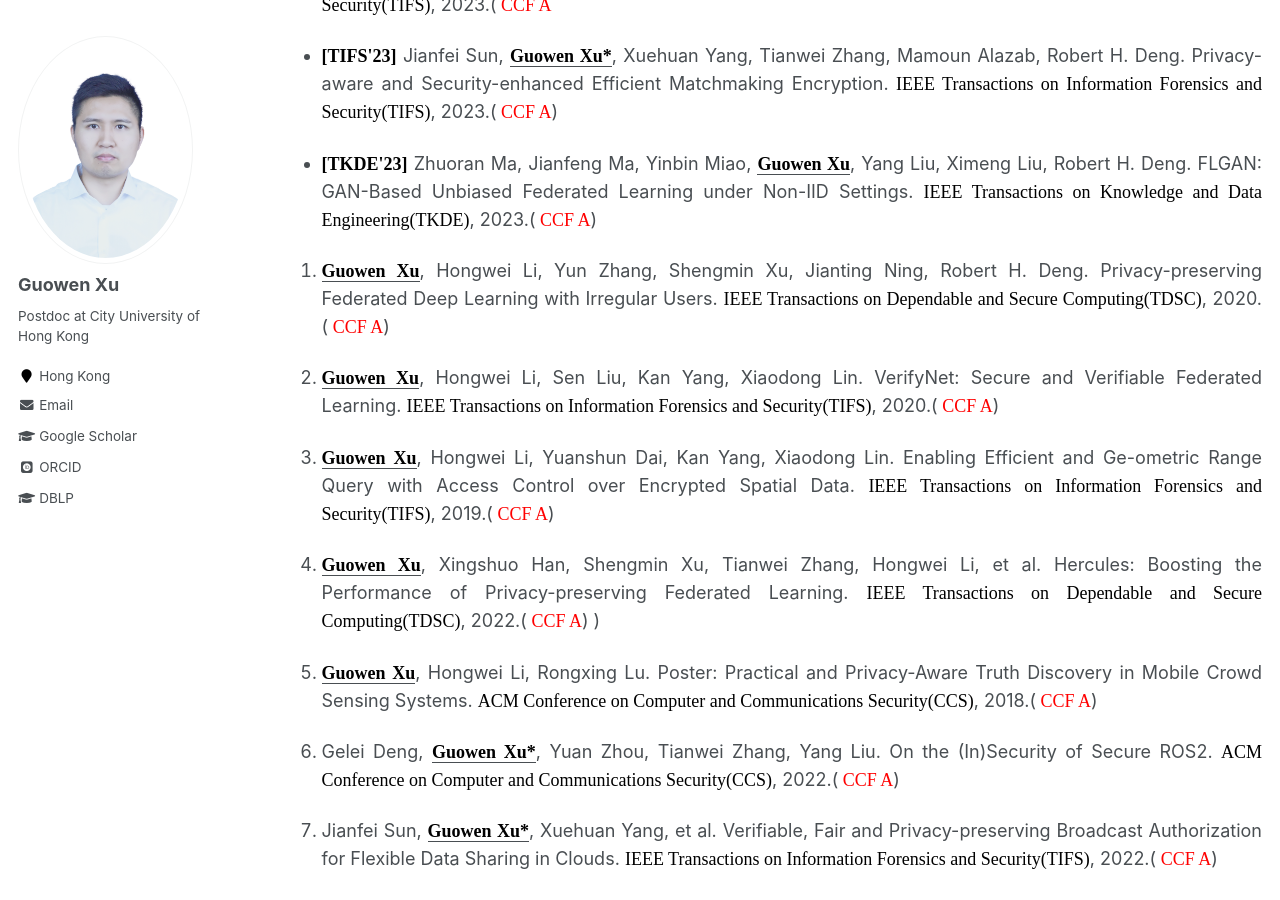
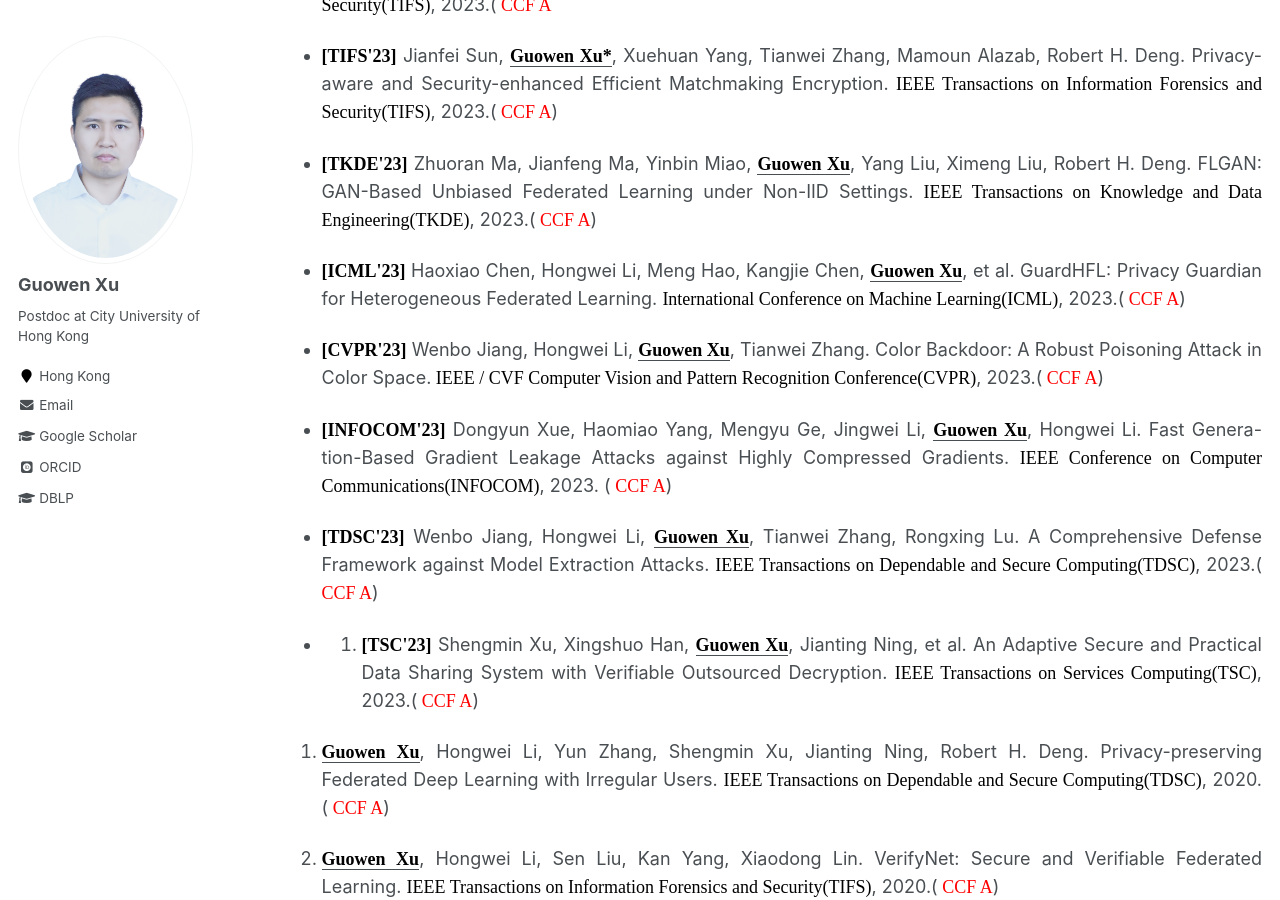
Before and after one commit to Guowen-xu/guowen-xu.github.io, a Jekyll site: the page built from _pages/publications.md, in a window 1280 px wide and 900 px high, scrolled down 888 px. Built offline with Jekyll 4.4.1, drawn with Linux system fonts in a browser that asks for light colours; some web fonts are replaced; some of the changed text lies outside the part shown.

Commit message:
Update publications.md

```diff
--- a/_pages/publications.md
+++ b/_pages/publications.md
@@ -30,6 +30,16 @@ You can find my articles on my [Google Scholar](https://scholar.google.com.hk/ci
 
 * <p align="justify">  <b><font face="Times New Roman" color=black size=4> [TKDE'23]</font></b> Zhuoran Ma, Jianfeng Ma, Yinbin Miao, <u><b><font face="Times New Roman" color=black size=4> Guowen Xu</font></b></u>, Yang Liu, Ximeng Liu, Robert H. Deng. FLGAN: GAN-Based Unbiased Federated Learning under Non-IID Settings. <font face="Times New Roman" color=black size=4> IEEE Transactions on Knowledge and Data Engineering(TKDE)</font>, 2023.(<font face="Times New Roman" color=red size=4> CCF A</font>)
 
+* <p align="justify"> <b><font face="Times New Roman" color=black size=4> [ICML'23]</font></b> Haoxiao Chen, Hongwei Li, Meng Hao, Kangjie Chen, <u><b><font face="Times New Roman" color=black size=4> Guowen Xu</font></b></u>, et al. GuardHFL: Privacy Guardian for Heterogeneous Federated Learning. <font face="Times New Roman" color=black size=4> International Conference on Machine Learning(ICML)</font>, 2023.(<font face="Times New Roman" color=red size=4> CCF A</font>)
+
+*  <p align="justify"> <b><font face="Times New Roman" color=black size=4> [CVPR'23]</font></b> Wenbo Jiang, Hongwei Li, <u><b><font face="Times New Roman" color=black size=4> Guowen Xu</font></b></u>, Tianwei Zhang. Color Backdoor: A Robust Poisoning Attack in Color Space.<font face="Times New Roman" color=black size=4> IEEE / CVF Computer Vision and Pattern Recognition Conference(CVPR)</font>, 2023.(<font face="Times New Roman" color=red size=4> CCF A</font>)
+
+* <p align="justify">  <b><font face="Times New Roman" color=black size=4> [INFOCOM'23]</font></b> Dongyun Xue, Haomiao Yang, Mengyu Ge, Jingwei Li, <u><b><font face="Times New Roman" color=black size=4> Guowen Xu</font></b></u>, Hongwei Li. Fast Genera-tion-Based Gradient Leakage Attacks against Highly Compressed Gradients.  <font face="Times New Roman" color=black size=4> IEEE Conference on Computer Communications(INFOCOM)</font>, 2023. (<font face="Times New Roman" color=red size=4> CCF A</font>)
+
+*  <p align="justify"> <b><font face="Times New Roman" color=black size=4> [TDSC'23]</font></b> Wenbo Jiang, Hongwei Li, <u><b><font face="Times New Roman" color=black size=4> Guowen Xu</font></b></u>, Tianwei Zhang, Rongxing Lu. A Comprehensive Defense Framework against Model Extraction Attacks. <font face="Times New Roman" color=black size=4> IEEE Transactions on Dependable and Secure Computing(TDSC)</font>, 2023.(<font face="Times New Roman" color=red size=4> CCF A</font>)
+
+* 2. <p align="justify">  <b><font face="Times New Roman" color=black size=4> [TSC'23]</font></b> Shengmin Xu, Xingshuo Han, <u><b><font face="Times New Roman" color=black size=4> Guowen Xu</font></b></u>, Jianting Ning, et al. An Adaptive Secure and Practical Data Sharing System with Verifiable Outsourced Decryption. <font face="Times New Roman" color=black size=4> IEEE Transactions on Services Computing(TSC)</font>, 2023.(<font face="Times New Roman" color=red size=4> CCF A</font>)
+
 
 5. <p align="justify"> <u><b><font face="Times New Roman" color=black size=4> Guowen Xu</font></b></u>,  Hongwei Li, Yun Zhang, Shengmin Xu, Jianting Ning, Robert H. Deng. Privacy-preserving Federated Deep Learning with Irregular Users. <font face="Times New Roman" color=black size=4> IEEE Transactions on Dependable and Secure Computing(TDSC)</font>, 2020. (<font face="Times New Roman" color=red size=4> CCF A</font>)
 
@@ -61,17 +71,17 @@ You can find my articles on my [Google Scholar](https://scholar.google.com.hk/ci
 
 # Co-author paper
 1. <p align="justify">Xingshuo Han, <u><b><font face="Times New Roman" color=black size=4> Guowen Xu</font></b></u>, Yuan Zhou, Xuehuan Yang, Jiwei Li, Tianwei Zhang. Physical Backdoor Attacks to Lane Detection Systems in Autonomous Driving.  <font face="Times New Roman" color=black size=4>ACM International Conference on Multimedia(MM)</font>, 2022.(<font face="Times New Roman" color=red size=4> CCF A</font>)
-2. <p align="justify">Shengmin Xu, Xingshuo Han, <u><b><font face="Times New Roman" color=black size=4> Guowen Xu</font></b></u>, Jianting Ning, et al. An Adaptive Secure and Practical Data Sharing System with Verifiable Outsourced Decryption. <font face="Times New Roman" color=black size=4> IEEE Transactions on Services Computing(TSC)</font>, 2023.(<font face="Times New Roman" color=red size=4> CCF A</font>)
-3. <p align="justify">Wenbo Jiang, Hongwei Li, <u><b><font face="Times New Roman" color=black size=4> Guowen Xu</font></b></u>, Tianwei Zhang, Rongxing Lu. A Comprehensive Defense Framework against Model Extraction Attacks. <font face="Times New Roman" color=black size=4> IEEE Transactions on Dependable and Secure Computing(TDSC)</font>, 2023.(<font face="Times New Roman" color=red size=4> CCF A</font>)
-4.  <p align="justify">Wenbo Jiang, Hongwei Li, <u><b><font face="Times New Roman" color=black size=4> Guowen Xu</font></b></u>, Tianwei Zhang. Color Backdoor: A Robust Poisoning Attack in Color Space.<font face="Times New Roman" color=black size=4> IEEE / CVF Computer Vision and Pattern Recognition Conference(CVPR)</font>, 2023.(<font face="Times New Roman" color=red size=4> CCF A</font>)
+
+
+
 5.  <p align="justify">Xiaoyuan Liu, Hongwei Li, <u><b><font face="Times New Roman" color=black size=4> Guowen Xu</font></b></u>, Zongqi Chen, Xiaoming Huang, and Rongxing Lu. Privacy-Enhanced Federated Learning against Poisoning Adversaries. <font face="Times New Roman" color=black size=4> IEEE Transactions on Information Forensics and Security(TIFS)</font>, 2021.(<font face="Times New Roman" color=red size=4> CCF A</font>)
 6.
 
 8. <p align="justify">Wenbo Jiang, Tianwei Zhang, Han Qiu, Hongwei Li, <u><b><font face="Times New Roman" color=black size=4> Guowen Xu</font></b></u>, Incremental Learning, Incremental Backdoor Threats. <font face="Times New Roman" color=black size=4> IEEE Transactions on Dependable and Secure Computing(TDSC)</font>, 2022.(<font face="Times New Roman" color=red size=4> CCF A</font>)
 9. <p align="justify">Shengmin Xu, Jianting Ning, Xinyi Huang, Yingjiu Li,<u><b><font face="Times New Roman" color=black size=4> Guowen Xu</font></b></u>. Untouchable Once Revoking: A Practical and Secure Dynamic EHR Sharing System via Cloud. <font face="Times New Roman" color=black size=4> IEEE Transactions on Dependable and Secure Computing(TDSC)</font>, 2021.(<font face="Times New Roman" color=red size=4> CCF A</font>)
 10. <p align="justify">Meng Hao, Hongwei Li, Hanxiao Chen, Pengzhi Xing, <u><b><font face="Times New Roman" color=black size=4> Guowen Xu</font></b></u>, et al. Iron: Private Inference on Transformers.  <font face="Times New Roman" color=black size=4>  Annual Conference on Neural Information Processing Systems (NeurIPS)</font>. 2022.(<font face="Times New Roman" color=red size=4> CCF A</font>)
-11. <p align="justify">Haoxiao Chen, Hongwei Li, Meng Hao, Kangjie Chen, <u><b><font face="Times New Roman" color=black size=4> Guowen Xu</font></b></u>, et al. GuardHFL: Privacy Guardian for Heterogeneous Federated Learning. <font face="Times New Roman" color=black size=4> International Conference on Machine Learning(ICML)</font>, 2023.(<font face="Times New Roman" color=red size=4> CCF A</font>)
-12. <p align="justify">Dongyun Xue, Haomiao Yang, Mengyu Ge, Jingwei Li, <u><b><font face="Times New Roman" color=black size=4> Guowen Xu</font></b></u>, Hongwei Li. Fast Genera-tion-Based Gradient Leakage Attacks against Highly Compressed Gradients.  <font face="Times New Roman" color=black size=4> IEEE Conference on Computer Communications(INFOCOM)</font>, 2023. (<font face="Times New Roman" color=red size=4> CCF A</font>)
+
+
 13. <p align="justify">Shengmin Xu, Jianting Ning, Yingjiu Li, Yinghui Zhang, <u><b><font face="Times New Roman" color=black size=4> Guowen Xu</font></b></u>, et al. A Secure EMR Sharing System with Tamper Resistance and Expressive Access Control. <font face="Times New Roman" color=black size=4> IEEE Transactions on Dependable and Secure Computing(TDSC)</font>, 2021.(<font face="Times New Roman" color=red size=4> CCF A</font>)
 14. <p align="justify">Shengmin Xu, Jianting Ning, Yingjiu Li, Yinghui zhang, <u><b><font face="Times New Roman" color=black size=4> Guowen Xu</font></b></u>, et al. Match in My Way: Fine-Grained Bilateral Access Control for Secure Cloud-Fog Computing. <font face="Times New Roman" color=black size=4> IEEE Transactions on Dependable and Secure Computing(TDSC)</font>, 2020.(<font face="Times New Roman" color=red size=4> CCF A</font>)
 15. <p align="justify">Hanxiao Chen, Hongwei Li, Yingzhe Wang, Meng Hao,  <u><b><font face="Times New Roman" color=black size=4> Guowen Xu</font></b></u>, Tianwei Zhang. PriVDT: An Efficient Two-Party Cryptographic Framework for Vertical Decision Trees. <font face="Times New Roman" color=black size=4> IEEE Transactions on Information Forensics and Security(TIFS)</font>, 2022.(<font face="Times New Roman" color=red size=4> CCF A</font>)
```
